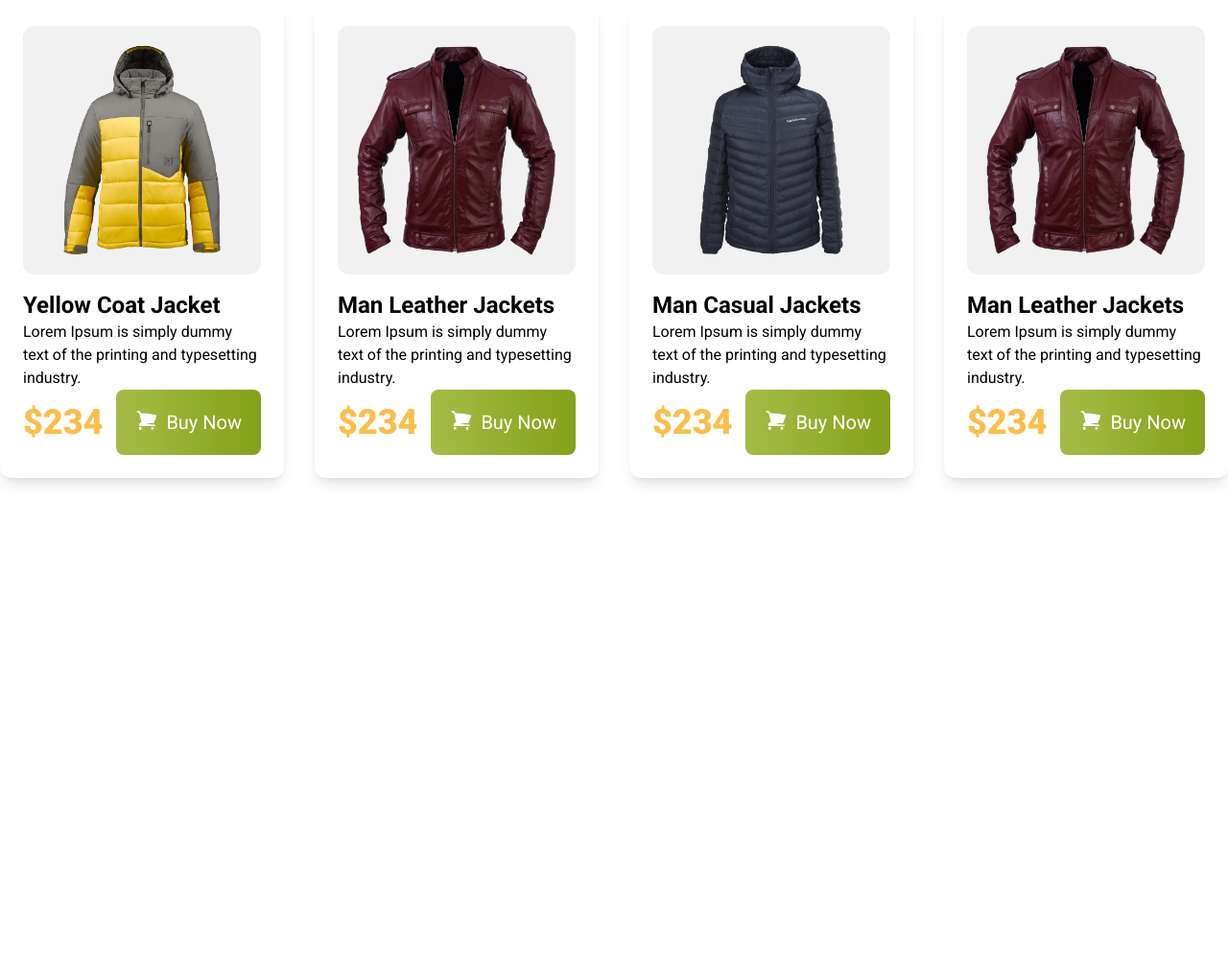
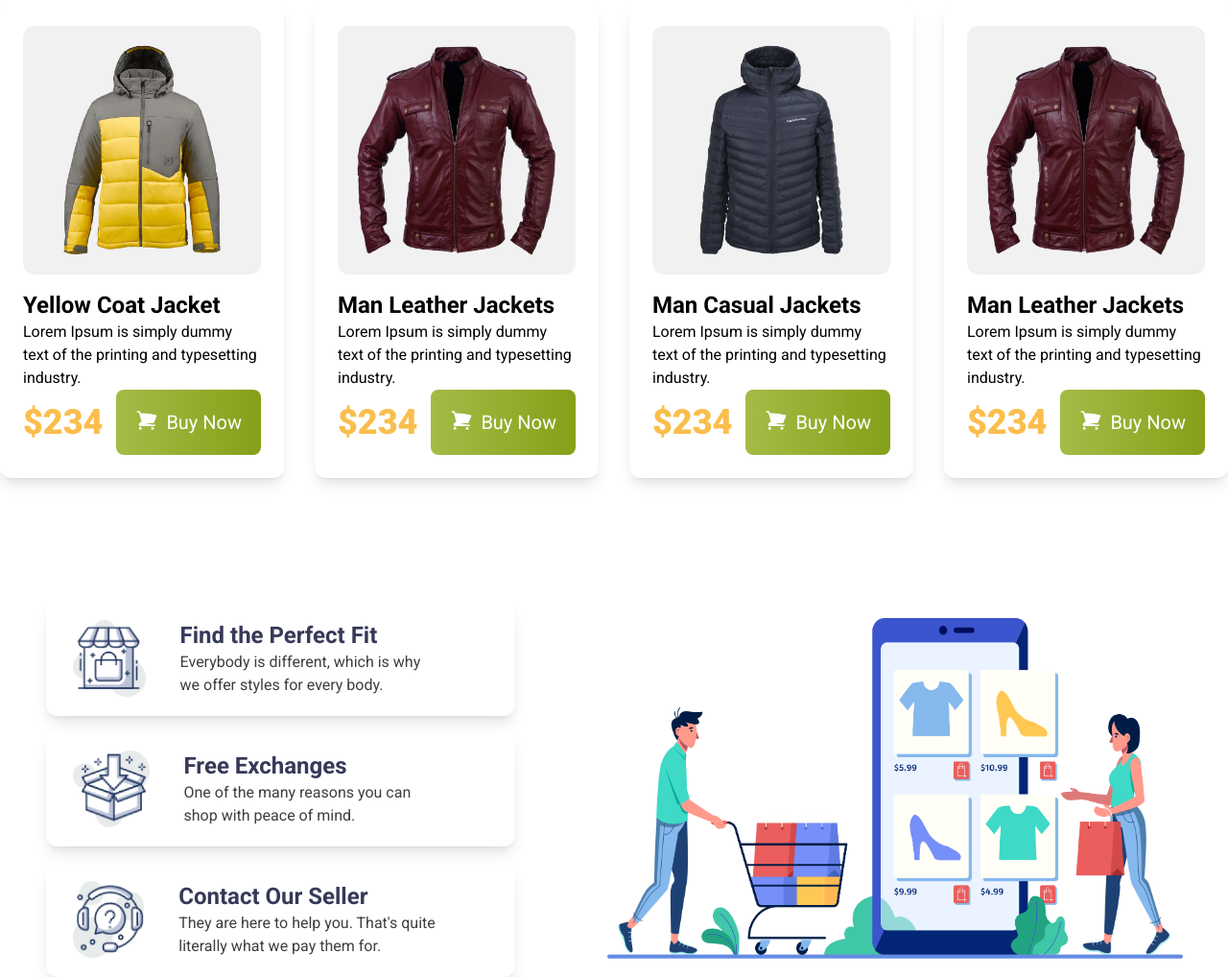
Before and after one commit to MosharrofHossain44/penguin-fashion-with-tailwind, a plain HTML site: page index.html in a window 1280 px wide. Shown: the part 1481-2499 px from the top of the page at 96% size. Before the commit the page ends 2059 px from the top, so only its background shows below. Drawn offline with nearby package versions, Linux system fonts and the light colour scheme.

Commit message:
Complete For Large Devive

```diff
--- a/index.html
+++ b/index.html
@@ -220,8 +220,46 @@
         </section>
     </main>
 
-    <footer>
+    <footer class="flex gap-24 mt-32 justify-center items-center">
+        <div>
+            <div class="flex gap-9 max-w-[489px] rounded-xl pl-7 pr-20 py-5 mb-4 shadow-lg">
+                <img class="max-w-20 max-h-20" src="icons/house.png" alt="House icon">
 
+                <div>
+                    <h2 class="text-2xl font-bold text-[#363958]">Find the Perfect Fit</h2>
+                    <p class="max-w-[276px] text-[1rem] text-[#3E3E3E]">
+                        Everybody is different, which is why we
+                        offer styles for every body.
+                    </p>
+                </div>
+            </div>
+            <div class="flex gap-9 max-w-[489px] rounded-xl pl-7 pr-20 py-5 mb-4 shadow-lg">
+                <img class="max-w-20 max-h-20" src="icons/box.png" alt="House icon">
+
+                <div>
+                    <h2 class="text-2xl font-bold text-[#363958]">Free Exchanges</h2>
+                    <p class="max-w-[276px] text-[1rem] text-[#3E3E3E]">
+                        One of the many reasons you can shop
+                        with peace of mind.
+                    </p>
+                </div>
+            </div>
+            <div class="flex gap-9 max-w-[489px] rounded-xl pl-7 pr-20 py-5 shadow-lg">
+                <img class="max-w-20 max-h-20" src="icons/question.png" alt="House icon">
+
+                <div>
+                    <h2 class="text-2xl font-bold text-[#363958]">Contact Our Seller</h2>
+                    <p class="max-w-[276px] text-[1rem] text-[#3E3E3E]">
+                        They are here to help you. That's quite
+                        literally what we pay them for.
+                    </p>
+                </div>
+            </div>
+        </div>
+
+        <div>
+            <img class="max-w-[600px] h-[355px]" src="images/shopping.png" alt="Shoping Images">
+        </div>
     </footer>
 </body>
 </html>
```
